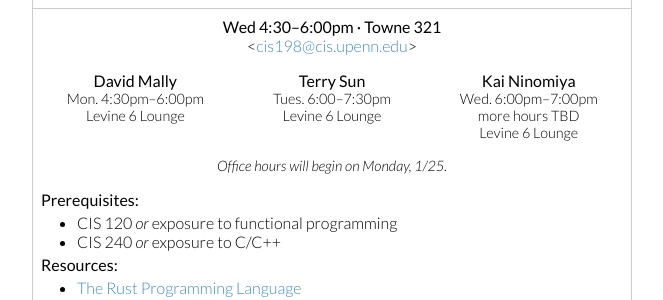
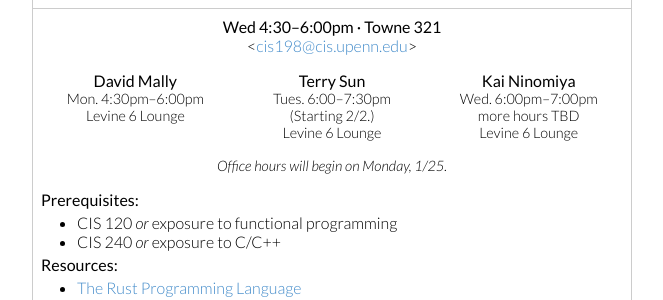
Before and after one commit to cis198-2016s/cis198-2016s.github.io, a Jekyll site: the page built from index.html, in a window 1280 px wide. Shown: the part 184-484 px from the top of the page, without its empty margins (308-971 px from the left). Built offline with Jekyll 4.4.1, drawn with Linux system fonts in a browser that asks for light colours.

Commit message:
Terry's OH starts next week.

```diff
--- a/index.html
+++ b/index.html
@@ -23,6 +23,8 @@ layout: default
     <b>Terry Sun</b>
     <div class="small">
       Tues. 6:00&ndash;7:30pm
+      <br>
+      (Starting 2/2.)
       <br>
       Levine 6 Lounge
     </div>
```
